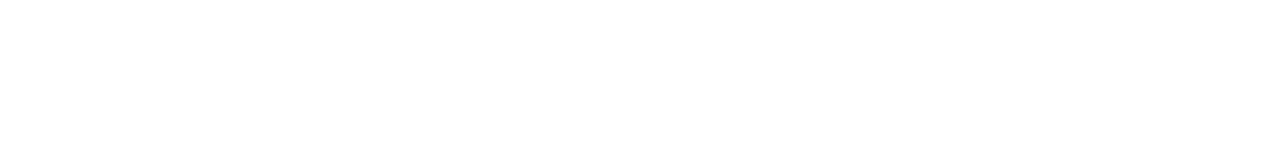
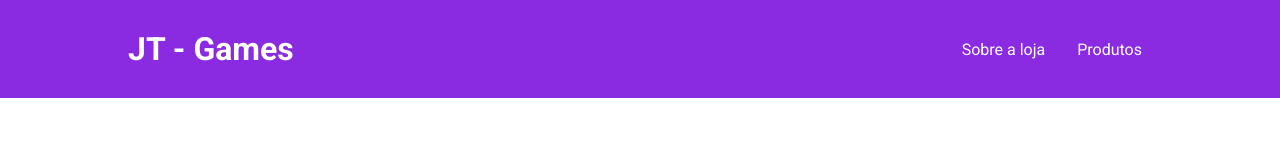
Before and after one commit to Jonatan1103/jt-loja-virtual, a plain HTML site: page index.html in a window 1280 px wide. Drawn offline with Linux system fonts and the light colour scheme.

Commit message:
header complete

```diff
--- a/index.html
+++ b/index.html
@@ -11,7 +11,21 @@
   <title>JT - Games</title>
 </head>
 <body>
-
+  <header>
+    <div class="container c-header">
+      <h1>JT - Games</h1>
+      <nav>
+        <ul class="menu-list">
+          <li>
+            <a href="about">Sobre a loja</a>
+          </li>
+          <li>
+            <a href="products">Produtos</a>
+          </li>
+        </ul>
+      </nav>
+    </div>
+  </header>
 
   <script src="./main.js"></script>
 </body>
--- a/main.css
+++ b/main.css
@@ -3,4 +3,40 @@
   padding: 0;
   box-sizing: border-box;
   font-family: 'Roboto', sans-serif;
+  list-style: none;
+  text-decoration: none;
 }
+
+.container {
+  max-width: 1024px;
+  width: 100%;
+  margin: 0 auto;
+}
+
+header {
+  background-color: blueviolet;
+}
+
+.c-header {
+  display: flex;
+  justify-content: space-between;
+  align-items: center;
+  padding: 30px 0;
+  color: #fff;
+}
+
+.menu-list {
+  display: flex;
+  gap: 12px;
+}
+
+.menu-list li a {
+  color: #fff;
+  padding: 10px;
+
+}
+
+.menu-list li a:hover {
+  color: #ccc;
+  border-bottom: 2px solid #ccc;
+}
```
